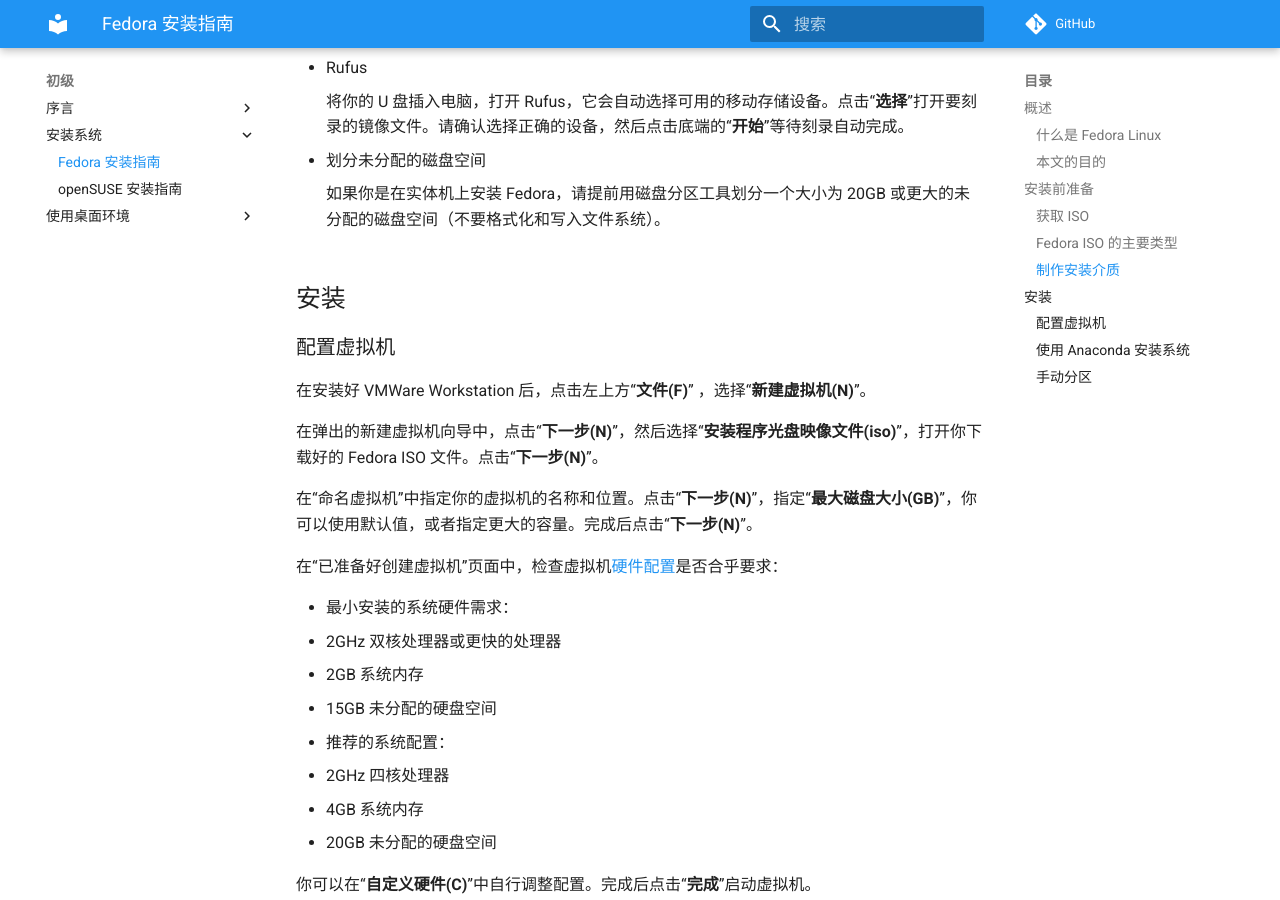
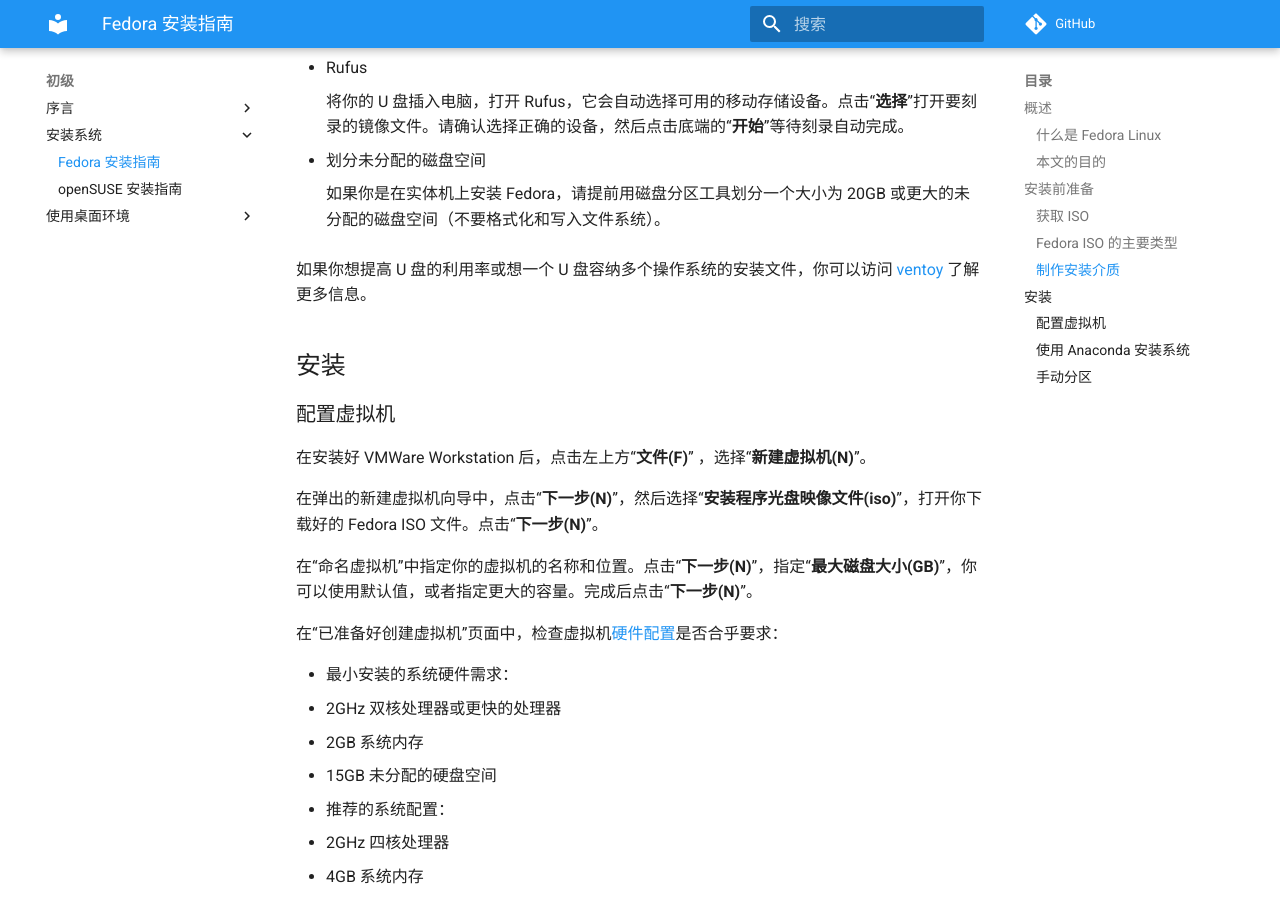
Before and after one commit to linuxhitchhiker/THGLG, an MkDocs documentation site: the page built from docs/basic/installation/fedora-installation-guide.md, in a window 1280 px wide and 900 px high, scrolled down 1482 px. Built offline with MkDocs 1.6.1 and Material for MkDocs 9.7.7, drawn with Linux system fonts in a browser that asks for light colours; comment, search, counter and statistics services are not loaded.

Commit message:
add ventoy

```diff
--- a/docs/basic/installation/fedora-installation-guide.md
+++ b/docs/basic/installation/fedora-installation-guide.md
@@ -53,6 +53,8 @@ Fedora 是一个贴近上游，软件包版本新旧程度仅次于 [Arch Linux]
 
 - 划分未分配的磁盘空间</p>
 如果你是在实体机上安装 Fedora，请提前用磁盘分区工具划分一个大小为 20GB 或更大的未分配的磁盘空间（不要格式化和写入文件系统）。
+
+如果你想提高 U 盘的利用率或想一个 U 盘容纳多个操作系统的安装文件，你可以访问 [ventoy](https://www.ventoy.net/cn/index.html) 了解更多信息。
 
 ## 安装
 
```
Also changed, not shown: docs/basic/installation/opensuse-installation-guide/opensuse-installation-guide.md (+2 -0 lines).
